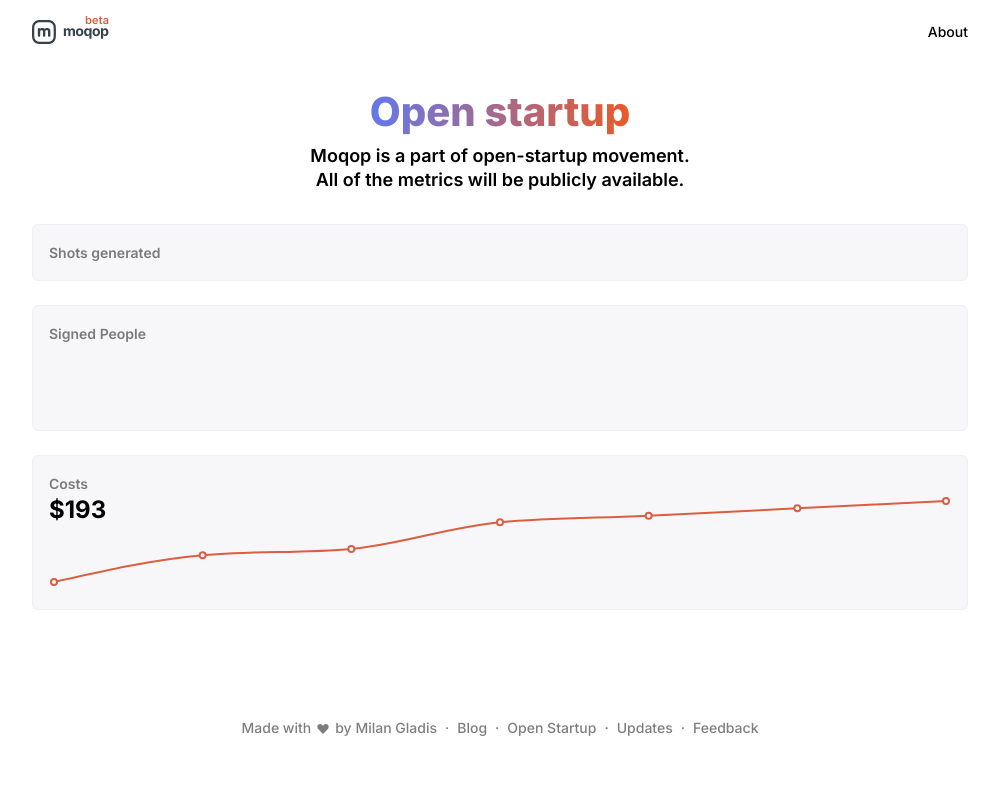
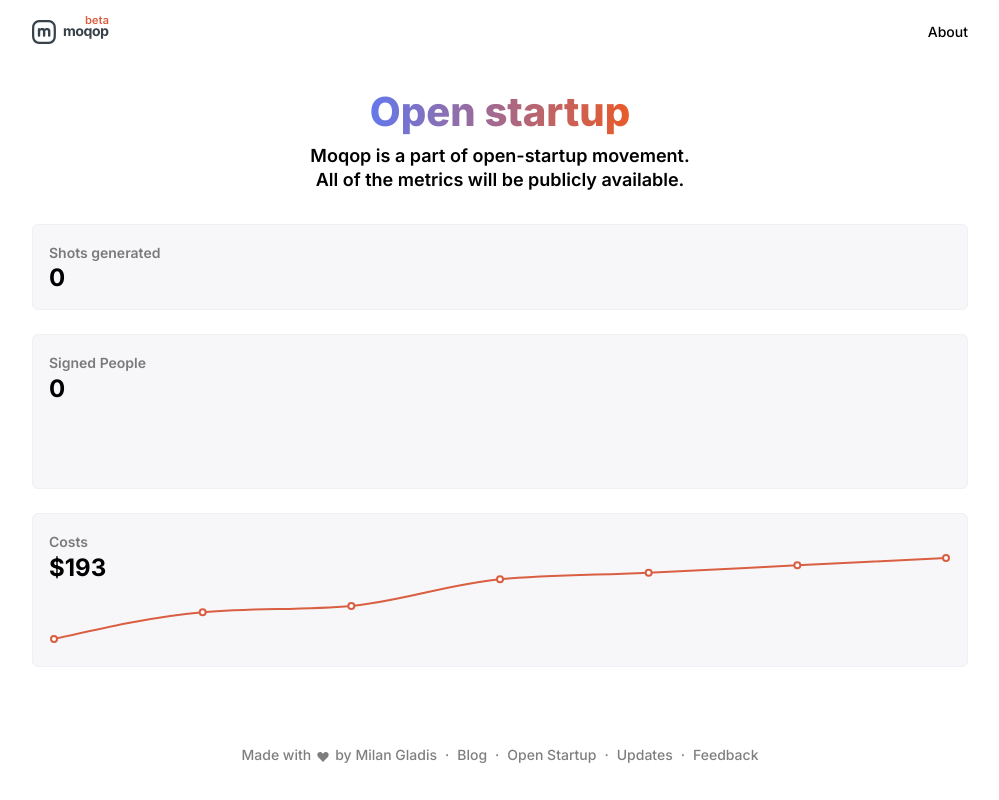
Before and after one commit to RobotCafe/moqop, a Next.js app: page /open-startup in a window 1280 px wide. Shown: the whole page, without its empty margins (140-1139 px from the left). Built offline with nearby package versions, Linux system fonts and the light colour scheme; no server answers.

Commit message:
updated open startup page, added 0 state and fixed error

```diff
--- a/src/pages/index.js
+++ b/src/pages/index.js
@@ -101,12 +101,7 @@ export default function Home(props) {
     // console.log(mapWidth, mapHeight, mapCenterX, mapCenterY)
 
     // to find the scale that will fit the canvas get the min scale to fit height or width
-    var scale
-    if (mapWidth > mapHeight) {
-      scale = Math.min(canvas.width / mapWidth, canvas.height / mapHeight) * 0.9;
-    } else {
-      scale = Math.min(canvas.width / mapWidth, canvas.height / mapHeight) * 0.6;
-    }
+    var scale = Math.min(canvas.width / mapWidth, canvas.height / mapHeight) * 0.6;
 
     // Now you can draw the map centered on the cavas
     context.beginPath();
--- a/src/pages/open-startup.js
+++ b/src/pages/open-startup.js
@@ -144,23 +144,19 @@ export default function OpenStartup() {
         <div className="w-full bg-grey/50 border border-grey p-16 rounded items-center mb-24">
           <div className="flex-1">
             <span className='opacity-50 font-semibold'>Shots generated</span>
-            <div className="text-24 font-bold">{shotsData.length}</div>
+            <div className="text-24 font-bold">{shotsData.length ? shotsData.length : 0}</div>
           </div>
         </div>
 
         <div className="w-full bg-grey/50 border border-grey p-16 rounded items-center mb-24">
           <div className="flex-1">
             <span className='opacity-50 font-semibold'>Signed People</span>
-            <div className="text-24 font-bold">{usersData[usersData.length - 1].counts}</div>
+            <div className="text-24 font-bold">{usersData[usersData.length - 1].counts ? usersData[usersData.length - 1].counts : '0'}</div>
           </div>
           <div className="h-[100px] w-full -mt-32">
           <ResponsiveContainer>
             <LineChart data={usersData} >
-                {/* <CartesianGrid strokeDasharray="5 3" /> */}
-                {/* <XAxis dataKey="epoch" domain={['dataMin', 'dataMax']} tick={false} axisLine={false} stroke="#ccc" /> */}
-                {/* <YAxis width={20}  dataKey="counts" domain={[0, 'dataMax']} tick={{ fill: '#ccc' }} tickLine={false} axisLine={false}  /> */}
               <Tooltip content={<CustomTooltip />} cursor={{stroke: 'transparent'}}  />
-                {/* <Legend /> */}
               <Line type="monotone" dataKey="counts" stroke="#6378EC" strokeWidth="2" isAnimationActive={false} />
             </LineChart>
           </ResponsiveContainer>
@@ -208,11 +204,11 @@ export default function OpenStartup() {
 }
 
 const CustomTooltip = ({ active, payload, label }) => {
-  if (active && payload && payload.length) {
+  if (active && payload[0] && payload.length) {
     return (
       <div className="custom-tooltip bg-black text-white px-8 rounded text-12">
         {/* <p className="label">{`${label} : ${payload[0].value} : ${payload[1].value}`}</p> */}
-        {`${payload[0].value.toFixed(0)}`}
+        {payload[0].value ? payload[0].value.toFixed(0): ''}
       </div>
     );
   }
```
Lines whose indentation alone changed are shown as unchanged.
